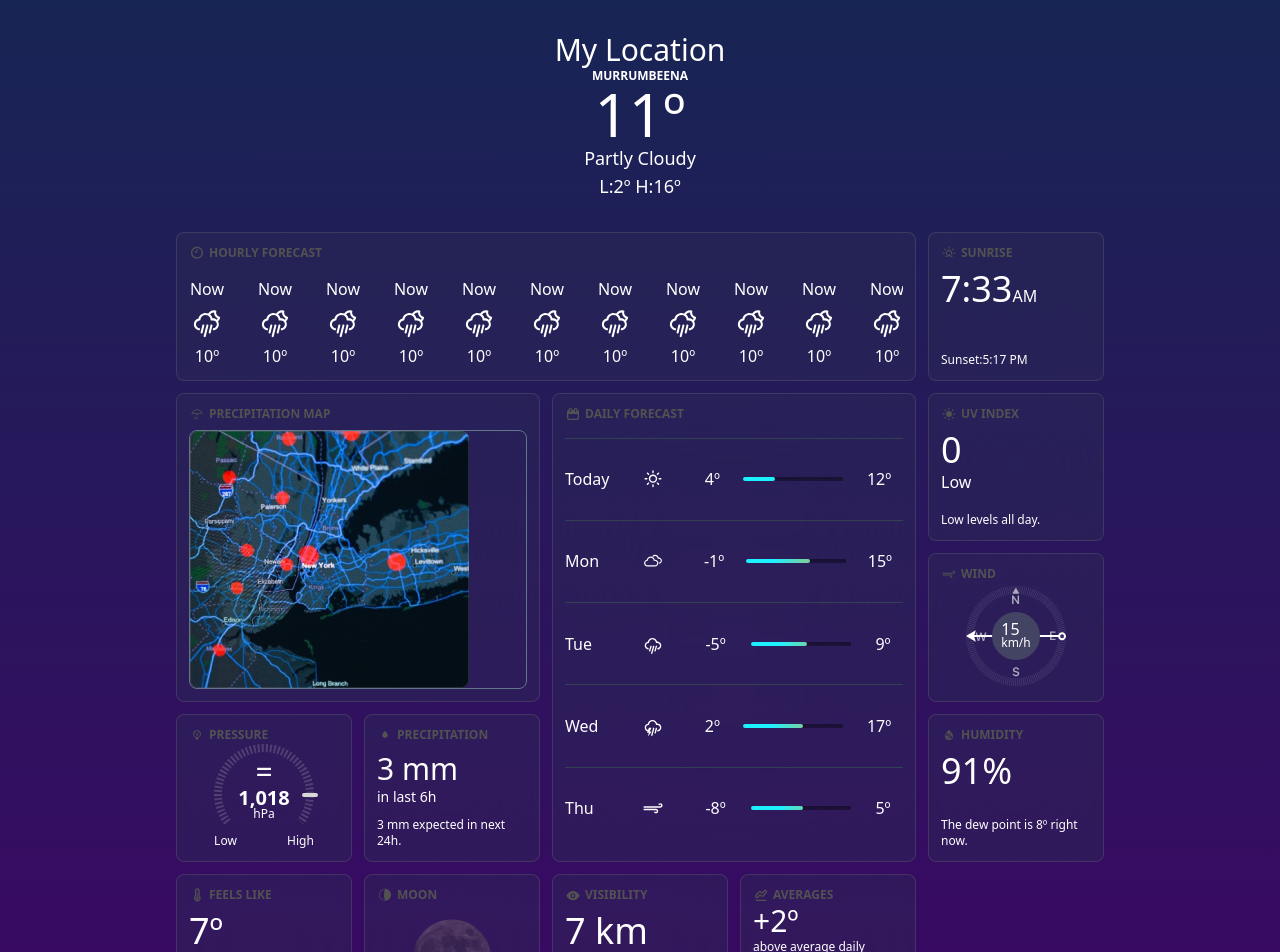
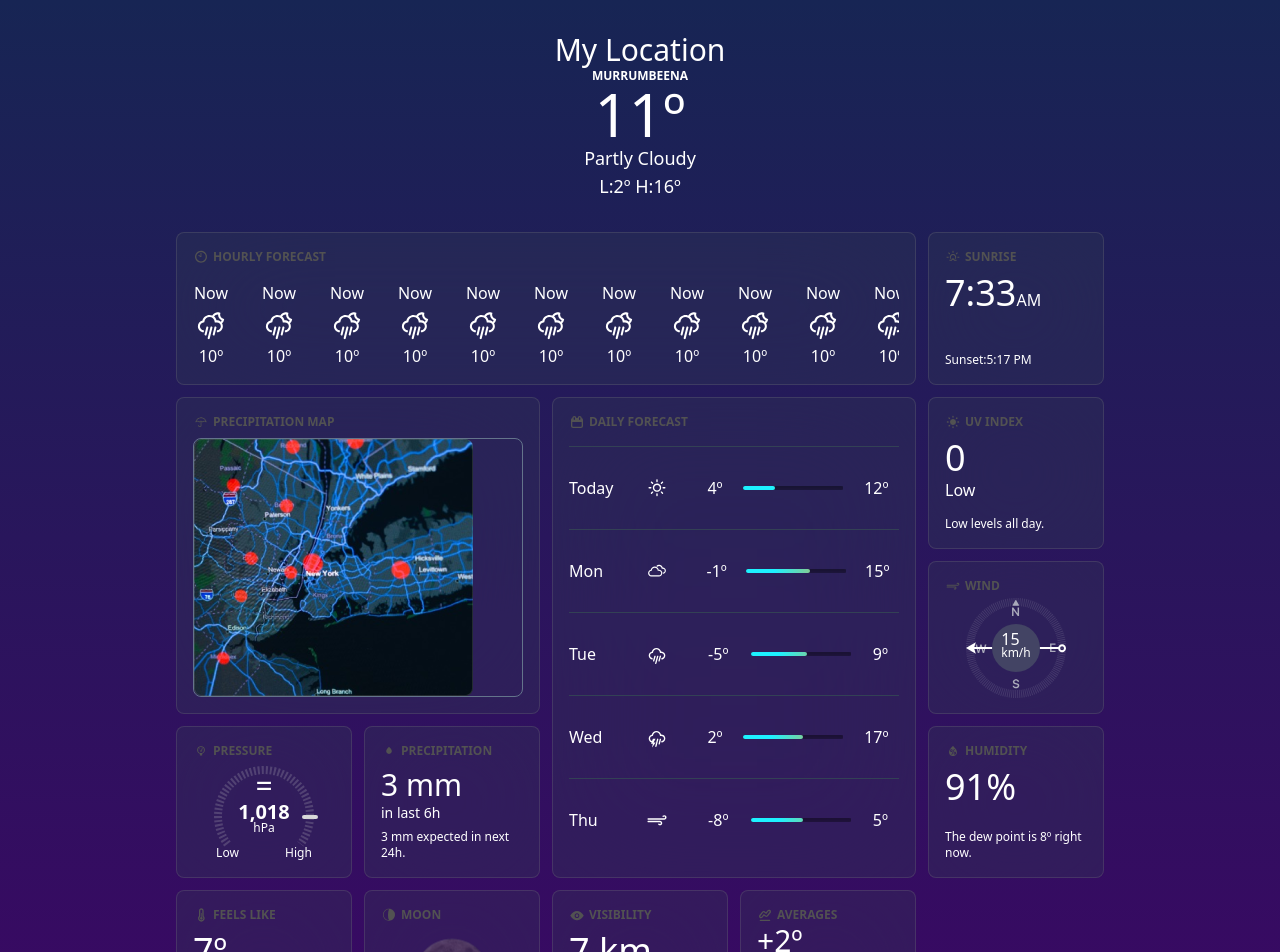
Before and after one commit to rajbhandarimanik/weather-app, a React (Vite) app: page / in a window 1280 px wide. Shown: the top 952 px of the page. Built offline with nearby package versions, Linux system fonts and the light colour scheme.

Commit message:
css finalized for the card, and cardheader. Basic, non sticky header of the card,

```diff
--- a/src/App.css
+++ b/src/App.css
@@ -3,10 +3,8 @@
 @tailwind utilities;
 
 .card {
-  background-color: rgb(46, 47, 85, 0.4);
   border-radius: 8px;
   border: 1px solid;
   border-color: rgb(136, 136, 136, 0.24);
   backdrop-filter: blur(60px);
-  padding: 12px;
 }
--- a/src/components/features/Pressure.jsx
+++ b/src/components/features/Pressure.jsx
@@ -9,7 +9,7 @@ const Pressure = () => {
     <Card className="col-span-1">
       <CardHeader title="pressure" />
       <div className="h-full flex flex-col justify-center content-center items-center">
-        <div className="fixed flex justify-center grow items-center">
+        <div className="fixed flex justify-center grow items-center pt-4">
           <svg
             width="120"
             height="120"
--- a/src/components/ui/Card.jsx
+++ b/src/components/ui/Card.jsx
@@ -3,7 +3,7 @@ import { cn } from '../utils/cn';
 
 const Card = ({ children, className }) => {
   return (
-    <div className={cn('card', className)}>
+    <div className={cn('card', className, ' bg-slate-700/30 ', 'p-4')}>
       <div className="flex flex-col h-full">{children}</div>
     </div>
   );
--- a/src/components/ui/CardHeader.jsx
+++ b/src/components/ui/CardHeader.jsx
@@ -29,7 +29,7 @@ const CardHeader = (props) => {
   }, [title]);
 
   return (
-    <div className="flex flex-row gap-1 text-neutral-600 sticky top-0  ">
+    <div className="flex flex-row gap-1 text-neutral-600 top-0">
       <DynamicIcon iconName={icon} />
       <p className="text-xs uppercase font-bold text-nowrap ">{title}</p>
     </div>
```
